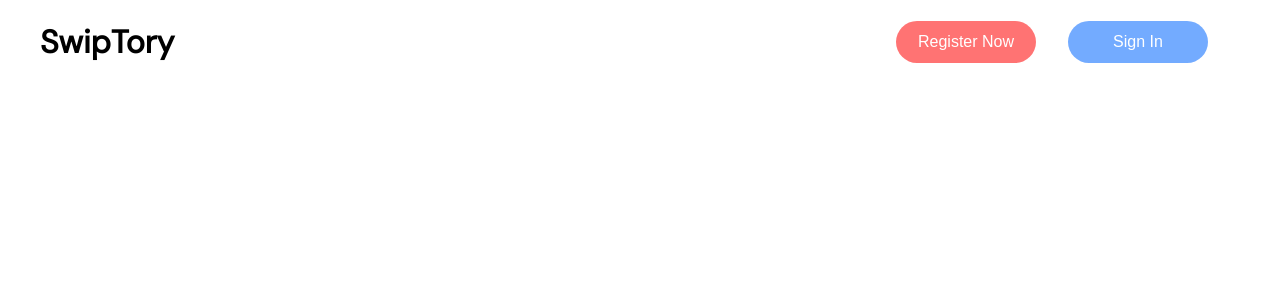
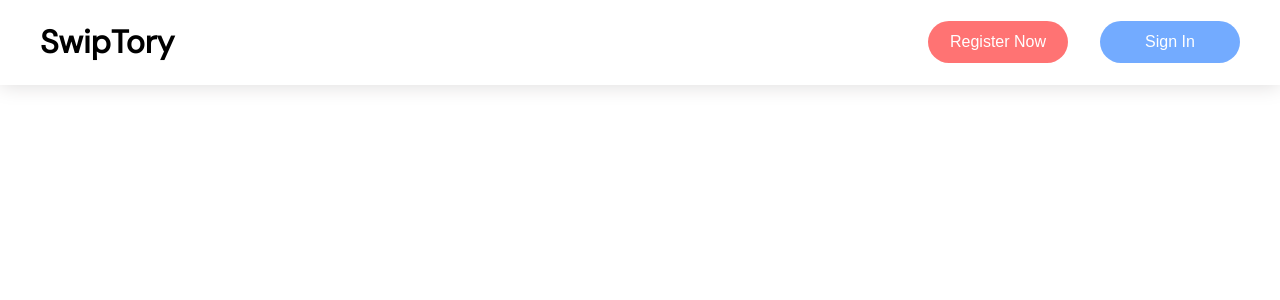
Before and after one commit to itsmeshashank13/SwipTory, a React (Create React App) app in the folder frontend/: page / in a window 1280 px wide. Shown: the top 300 px of the page. Built offline with nearby package versions, Linux system fonts and the light colour scheme; the HTML template or start-up script is replaced by a standard one.

Commit message:
completed header component

```diff
--- a/frontend/src/components/header/header.module.css
+++ b/frontend/src/components/header/header.module.css
@@ -2,12 +2,12 @@
     display: flex;
     align-items: center;
     justify-content: space-between;
-    margin: 0 2.5rem;
+    padding: 0 2.5rem;
+    box-shadow: 0 0 20px #dbd9d9;
 }
 
 .header button {
     width: 140px;
-    margin-right: 2rem;
     padding: 12px 20px;
     border: none;
     border-radius: 50px;
@@ -17,6 +17,7 @@
 
 .registerButton {
     background-color: #FF7373;
+    margin-right: 2rem;
 }
 
 .signInButton {
```
